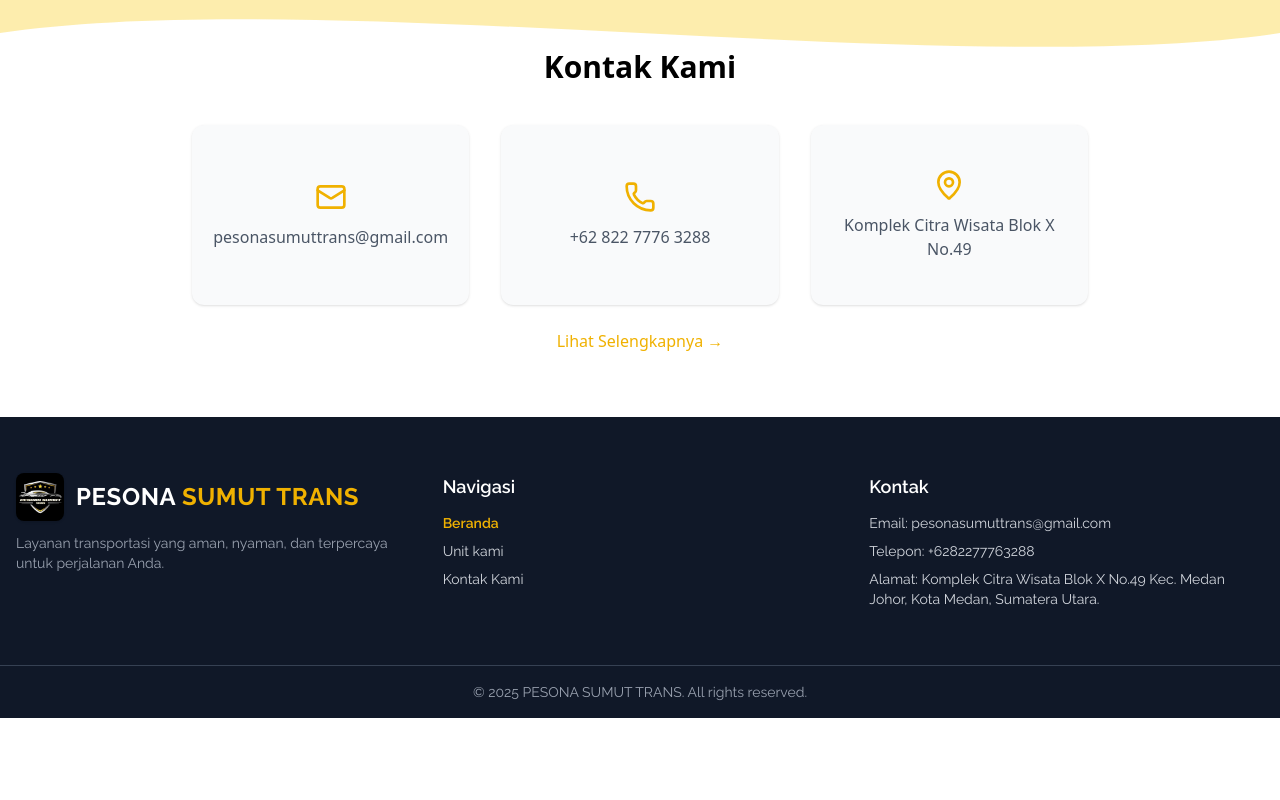
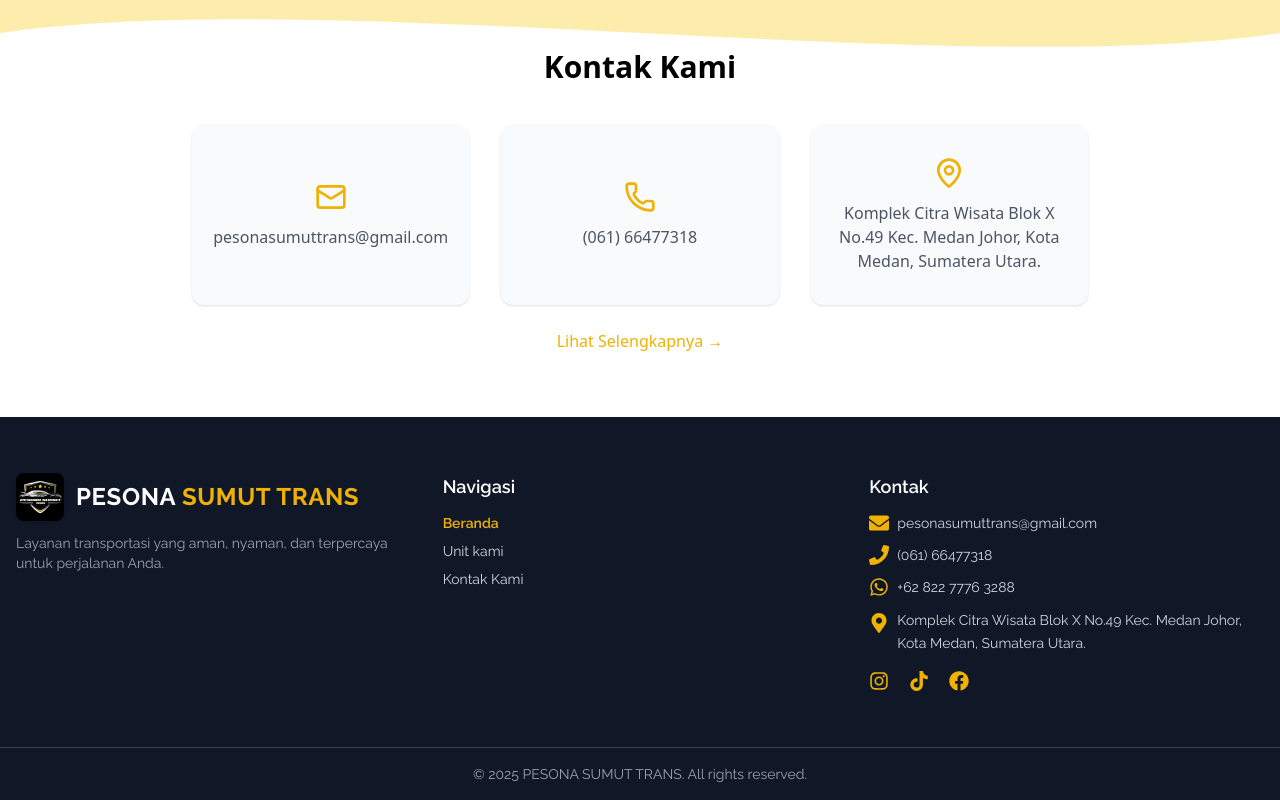
Before and after one commit to habibdefunc/PST-Company, a React (Vite) app: page /#/ in a window 1280 px wide. Shown: the part 2359-3159 px from the top of the page. Before the commit the page ends 3077 px from the top, so only its background shows below. Built offline with nearby package versions, Linux system fonts and the light colour scheme.

Commit message:
Fix Contact And Car

```diff
--- a/src/components/contact/company.ts
+++ b/src/components/contact/company.ts
@@ -1,6 +1,10 @@
 export const company = {
   name: "PT. PESONA SUMUT TRANS",
-  phone: "+6282277763288",
+  phone: "(061) 66477318",
+  wa: "+62 822 7776 3288",
+  ig: "https://www.instagram.com/pesonasumuttrans2025/",
+  tiktok: "",
+  fb: "https://www.facebook.com/pesonsumuttranss",
   email: "pesonasumuttrans@gmail.com",
   address:
     "Komplek Citra Wisata Blok X No.49 Kec. Medan Johor, Kota Medan, Sumatera Utara.",
--- a/src/components/home/ContactSection.tsx
+++ b/src/components/home/ContactSection.tsx
@@ -6,6 +6,7 @@ import Card from "../../lib/card";
 import WaveTop from "../../lib/waveTop";
 import { Mail, Phone, MapPin } from "lucide-react";
 import { NavLink } from "react-router-dom";
+import { company } from "../contact/company";
 
 const fadeInUp = {
   hidden: { opacity: 0, y: 40 },
@@ -15,24 +16,6 @@ const fadeInUp = {
     transition: { duration: 0.6, delay: i * 0.1 },
   }),
 };
-
-const contacts = [
-  {
-    icon: Mail,
-    text: "pesonasumuttrans@gmail.com",
-    link: "mailto:pesonasumuttrans@gmail.com",
-  },
-  {
-    icon: Phone,
-    text: "+62 822 7776 3288",
-    link: "https://wa.me/6282277763288",
-  },
-  {
-    icon: MapPin,
-    text: "Komplek Citra Wisata Blok X No.49",
-    link: "https://www.google.com/maps/search/?api=1&query=Komplek+Citra+Wisata+Blok+X+No.49",
-  },
-];
 
 export default function ContactSection() {
   return (
@@ -47,27 +30,50 @@ export default function ContactSection() {
       <SectionTitle>Kontak Kami</SectionTitle>
 
       <div className="grid grid-cols-1 md:grid-cols-3 gap-6 md:gap-8 max-w-4xl mx-auto">
-        {contacts.map((c, i) => (
-          <motion.div
-            key={i}
-            custom={i}
-            initial="hidden"
-            whileInView="visible"
-            variants={fadeInUp}
-          >
+        {/* Email */}
+        <motion.div custom={0} variants={fadeInUp}>
           <Card className="flex flex-col items-center justify-center p-6 min-h-[180px] cursor-pointer hover:shadow-lg transition">
-              <c.icon className="w-8 h-8 text-yellow-500 mb-3" />
+            <Mail className="w-8 h-8 text-yellow-500 mb-3" />
             <a
-                href={c.link}
+              href={`mailto:${company.email}`}
               target="_blank"
               rel="noopener noreferrer"
               className="text-gray-600 text-sm md:text-base hover:text-yellow-500 transition-colors text-center"
             >
-                {c.text}
+              {company.email}
             </a>
           </Card>
         </motion.div>
-        ))}
+
+        {/* Phone */}
+        <motion.div custom={1} variants={fadeInUp}>
+          <Card className="flex flex-col items-center justify-center p-6 min-h-[180px] cursor-pointer hover:shadow-lg transition">
+            <Phone className="w-8 h-8 text-yellow-500 mb-3" />
+            <a
+              href={`tel:${company.phone.replace(/\D/g, "")}`}
+              target="_blank"
+              rel="noopener noreferrer"
+              className="text-gray-600 text-sm md:text-base hover:text-yellow-500 transition-colors text-center"
+            >
+              {company.phone}
+            </a>
+          </Card>
+        </motion.div>
+
+        {/* Address */}
+        <motion.div custom={2} variants={fadeInUp}>
+          <Card className="flex flex-col items-center justify-center p-6 min-h-[180px] cursor-pointer hover:shadow-lg transition">
+            <MapPin className="w-8 h-8 text-yellow-500 mb-3" />
+            <a
+              href={company.mapLink}
+              target="_blank"
+              rel="noopener noreferrer"
+              className="text-gray-600 text-sm md:text-base hover:text-yellow-500 transition-colors text-center"
+            >
+              {company.address}
+            </a>
+          </Card>
+        </motion.div>
       </div>
 
       <div className="mt-6 text-center">
--- a/src/components/home/ServiceSection.tsx
+++ b/src/components/home/ServiceSection.tsx
@@ -7,7 +7,6 @@ import SectionTitle from "../../lib/sectionTitle";
 import Button from "../../lib/button";
 import { NavLink } from "react-router-dom";
 import { cars } from "../service/cars";
-import type { Car } from "../service/types";
 
 const fadeInUp = {
   hidden: { opacity: 0, y: 40 },
@@ -29,7 +28,8 @@ export default function ServicesSection() {
     return () => clearInterval(interval);
   }, []);
 
-  const visibleCars: Car[] =
+  // ambil 3 mobil yang sedang aktif
+  const visibleCars =
     index + 3 <= cars.length
       ? cars.slice(index, index + 3)
       : [...cars.slice(index), ...cars.slice(0, (index + 3) % cars.length)];
--- a/src/components/home/TestimonialsSection.tsx
+++ b/src/components/home/TestimonialsSection.tsx
@@ -40,7 +40,6 @@ const testimonials = [
   },
 ];
 
-// Generate rating 3–5 acak
 const getRandomRating = () => Math.floor(Math.random() * 3) + 3;
 
 export default function TestimonialsSection() {
--- a/src/components/navbar/FooterComponent.tsx
+++ b/src/components/navbar/FooterComponent.tsx
@@ -3,6 +3,7 @@ import "@fontsource/raleway/600.css";
 import "@fontsource/raleway/700.css";
 import FooterLogo from "./FooterLogo";
 import FooterNav from "./FooterNav";
+import FooterContact from "./FooterContact";
 
 export default function FooterComponent() {
   const company = {
@@ -23,43 +24,7 @@ export default function FooterComponent() {
         <FooterNav />
 
         {/* Kontak */}
-        <div>
-          <h3 className="text-lg font-semibold mb-3">Kontak</h3>
-          <ul className="text-sm text-gray-300 space-y-2">
-            <li>
-              <a
-                href={`mailto:${company.email}`}
-                target="_blank"
-                rel="noopener noreferrer"
-                className="hover:text-yellow-500 transition"
-              >
-                Email: {company.email}
-              </a>
-            </li>
-            <li>
-              <a
-                href={`https://wa.me/${company.phone.replace(/\D/g, "")}`}
-                target="_blank"
-                rel="noopener noreferrer"
-                className="hover:text-yellow-500 transition"
-              >
-                Telepon: {company.phone}
-              </a>
-            </li>
-            <li>
-              <a
-                href={`https://www.google.com/maps/search/?api=1&query=${encodeURIComponent(
-                  company.address
-                )}`}
-                target="_blank"
-                rel="noopener noreferrer"
-                className="hover:text-yellow-500 transition"
-              >
-                Alamat: {company.address}
-              </a>
-            </li>
-          </ul>
-        </div>
+        <FooterContact />
       </div>
 
       {/* Copyright */}
--- a/src/components/navbar/FooterContact.tsx
+++ b/src/components/navbar/FooterContact.tsx
@@ -1,48 +1,93 @@
-const company = {
-  email: "pesonasumuttrans@gmail.com",
-  phone: "+6282277763288",
-  address:
-    "Komplek Citra Wisata Blok X No.49 Kec. Medan Johor, Kota Medan, Sumatera Utara.",
-};
+"use client";
+import {
+  FaPhone,
+  FaEnvelope,
+  FaMapMarkerAlt,
+  FaInstagram,
+  FaTiktok,
+  FaFacebook,
+  FaWhatsapp,
+} from "react-icons/fa";
+import { company } from "../contact/company";
 
 export default function FooterContact() {
   return (
     <div>
       <h3 className="text-lg font-semibold mb-3">Kontak</h3>
-      <ul className="text-sm text-gray-300 space-y-2">
-        <li>
+
+      {/* List kontak */}
+      <ul className="text-sm text-gray-300 space-y-3">
+        <li className="flex items-center gap-2">
+          <FaEnvelope className="text-yellow-500 w-5 h-5" />
           <a
             href={`mailto:${company.email}`}
             target="_blank"
             rel="noopener noreferrer"
             className="hover:text-yellow-500 transition"
           >
-            Email: {company.email}
+            {company.email}
           </a>
         </li>
-        <li>
+        <li className="flex items-center gap-2">
+          <FaPhone className="text-yellow-500 w-5 h-5" />
           <a
-            href={`https://wa.me/${company.phone.replace(/\D/g, "")}`}
+            href={`tel:${company.phone.replace(/\D/g, "")}`}
+            className="hover:text-yellow-500 transition"
+          >
+            {company.phone}
+          </a>
+        </li>
+        <li className="flex items-center gap-2">
+          <FaWhatsapp className="text-yellow-500 w-5 h-5" />
+          <a
+            href={`https://wa.me/${company.wa.replace(/\D/g, "")}`}
             target="_blank"
             rel="noopener noreferrer"
             className="hover:text-yellow-500 transition"
           >
-            Telepon: {company.phone}
+            {company.wa}
           </a>
         </li>
-        <li>
+        <li className="flex items-start gap-2">
+          <FaMapMarkerAlt className="text-yellow-500 w-5 h-5 mt-1 flex-shrink-0" />
           <a
-            href={`https://www.google.com/maps/search/?api=1&query=${encodeURIComponent(
-              company.address
-            )}`}
+            href={company.mapLink}
             target="_blank"
             rel="noopener noreferrer"
-            className="hover:text-yellow-500 transition"
+            className="hover:text-yellow-500 transition leading-relaxed"
           >
-            Alamat: {company.address}
+            {company.address}
           </a>
         </li>
       </ul>
+
+      {/* Sosial Media */}
+      <div className="flex gap-5 mt-4">
+        <a
+          href={company.ig}
+          target="_blank"
+          rel="noopener noreferrer"
+          className="text-yellow-500 hover:scale-110 transition-transform"
+        >
+          <FaInstagram className="w-5 h-5" />
+        </a>
+        <a
+          href={company.tiktok}
+          target="_blank"
+          rel="noopener noreferrer"
+          className="text-yellow-500 hover:scale-110 transition-transform"
+        >
+          <FaTiktok className="w-5 h-5" />
+        </a>
+        <a
+          href={company.fb}
+          target="_blank"
+          rel="noopener noreferrer"
+          className="text-yellow-500 hover:scale-110 transition-transform"
+        >
+          <FaFacebook className="w-5 h-5" />
+        </a>
+      </div>
     </div>
   );
 }
--- a/src/components/service/cars.ts
+++ b/src/components/service/cars.ts
@@ -1,6 +1,4 @@
-import type { Car } from "./types";
-
-export const cars: Car[] = [
+export const cars = [
   {
     title: "Honda Brio",
     img: "https://asset.honda-indonesia.com/variants/images/VmfueMMOko09BwpogWPFmBUShLbLDzik4wPP6AFz.png",
```
Also changed, not shown: src/components/contact/ContactInfo.tsx (+60 -6 lines). Lines whose indentation alone changed are shown as unchanged.
